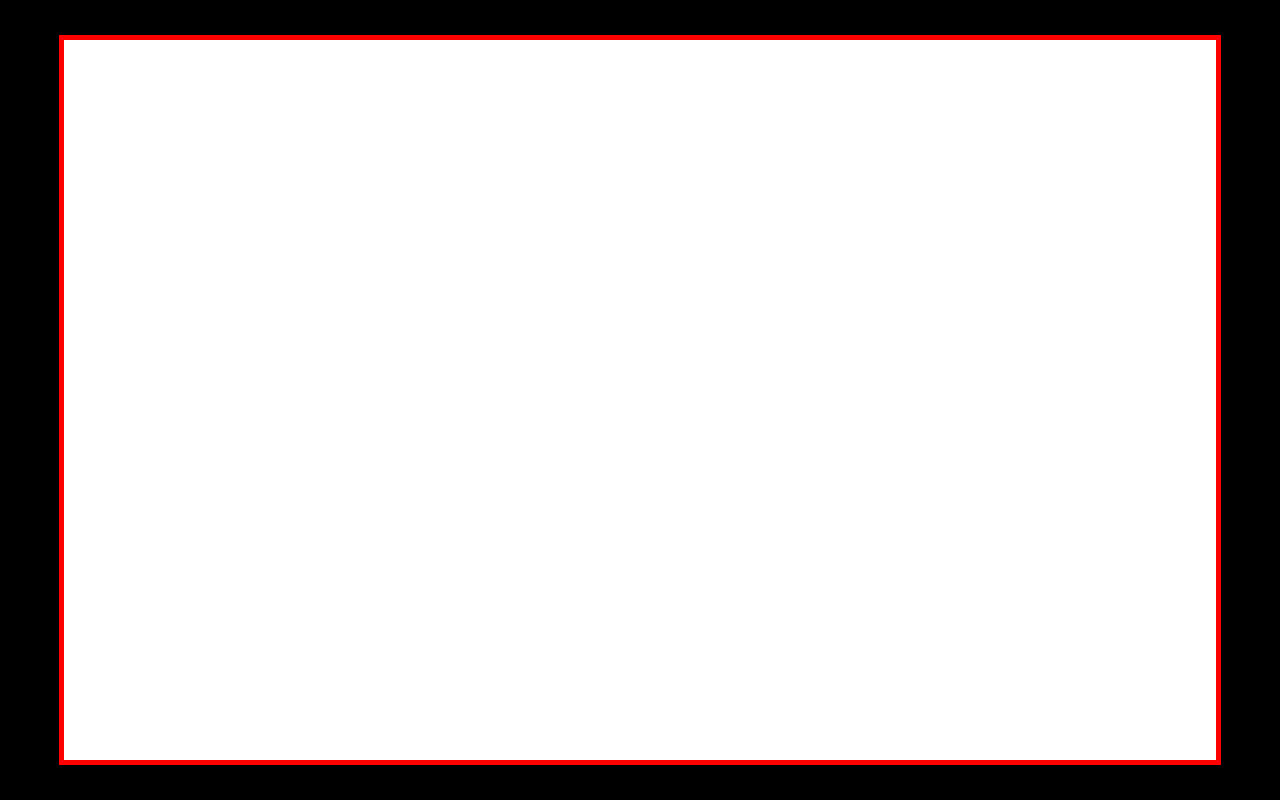
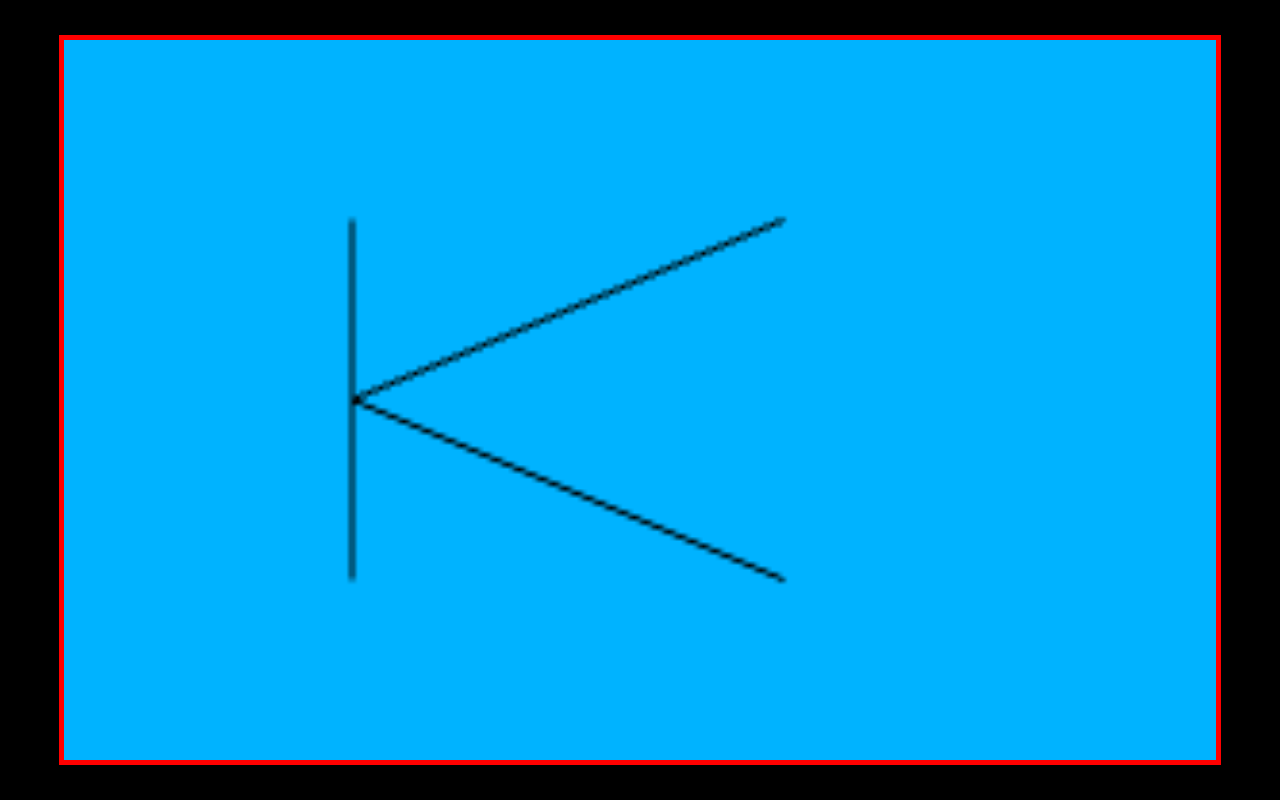
Before and after one commit to cg20241b/learning-webgl-korekorokero, a website: page index.html in a window 1280 px wide. Drawn offline with Linux system fonts and the light colour scheme.

Commit message:
make K with lines

```diff
--- a/index.html
+++ b/index.html
@@ -39,8 +39,152 @@
         }
 
         // WebGL context successfully initialized
-        gl.clearColor(255.0, 255.0, 255.0, 1.0); // Set clear color to black, fully opaque
+        gl.clearColor(0.0, 0.7, 1.0, 1.0); // Set clear color to light blue, fully opaque
         gl.clear(gl.COLOR_BUFFER_BIT); // Clear the color buffer with specified clear color
+
+        // Vertex shader program
+        const vsSource = `
+            attribute vec4 aVertexPosition;
+            void main(void) {
+                gl_Position = aVertexPosition;
+            }
+        `;
+
+        // Fragment shader program
+        const fsSource = `
+            void main(void) {
+                gl_FragColor = vec4(0.0, 0.0, 0.0, 1.0); // Black color
+            }
+        `;
+
+        // Initialize a shader program; this is where all the lighting
+        // for the vertices and so forth is established.
+        const shaderProgram = initShaderProgram(gl, vsSource, fsSource);
+
+        // Collect all the info needed to use the shader program.
+        // Look up which attribute our shader program is using
+        // for aVertexPosition and look up uniform locations.
+        const programInfo = {
+            program: shaderProgram,
+            attribLocations: {
+                vertexPosition: gl.getAttribLocation(shaderProgram, 'aVertexPosition'),
+            },
+        };
+
+        // Here's where we call the routine that builds all the
+        // objects we'll be drawing.
+        const buffers = initBuffers(gl);
+
+        // Draw the scene
+        drawScene(gl, programInfo, buffers);
+
+    // Initialize the shader program, so WebGL knows how to draw our data
+    function initShaderProgram(gl, vsSource, fsSource) {
+        const vertexShader = loadShader(gl, gl.VERTEX_SHADER, vsSource);
+        const fragmentShader = loadShader(gl, gl.FRAGMENT_SHADER, fsSource);
+
+        // Create the shader program
+        const shaderProgram = gl.createProgram();
+        gl.attachShader(shaderProgram, vertexShader);
+        gl.attachShader(shaderProgram, fragmentShader);
+        gl.linkProgram(shaderProgram);
+
+        // If creating the shader program failed, alert
+        if (!gl.getProgramParameter(shaderProgram, gl.LINK_STATUS)) {
+            console.error('Unable to initialize the shader program: ' + gl.getProgramInfoLog(shaderProgram));
+            return null;
+        }
+
+        return shaderProgram;
+    }
+
+    // Creates a shader of the given type, uploads the source and
+    // compiles it.
+    function loadShader(gl, type, source) {
+        const shader = gl.createShader(type);
+
+        // Send the source to the shader object
+        gl.shaderSource(shader, source);
+
+        // Compile the shader program
+        gl.compileShader(shader);
+
+        // See if it compiled successfully
+        if (!gl.getShaderParameter(shader, gl.COMPILE_STATUS)) {
+            console.error('An error occurred compiling the shaders: ' + gl.getShaderInfoLog(shader));
+            gl.deleteShader(shader);
+            return null;
+        }
+
+        return shader;
+    }
+
+    // Initialize the buffers we'll need. For this demo, we just
+    // have one object -- a simple two-dimensional square.
+    function initBuffers(gl) {
+        // Create a buffer for the square's positions.
+        const positionBuffer = gl.createBuffer();
+
+        // Select the positionBuffer as the one to apply buffer
+        // operations to from here out.
+        gl.bindBuffer(gl.ARRAY_BUFFER, positionBuffer);
+
+        // Now create an array of positions for the square.
+        const positions = [
+            -0.5,  0.5,
+                -0.5,  -0.5,
+            -0.5, 0,
+                0.25, 0.5,
+            -0.5, 0,
+                0.25, -0.5,
+        ];
+
+        // Now pass the list of positions into WebGL to build the
+        // shape. We do this by creating a Float32Array from the
+        // JavaScript array, then use it to fill the current buffer.
+        gl.bufferData(gl.ARRAY_BUFFER, new Float32Array(positions), gl.STATIC_DRAW);
+
+        return {
+            position: positionBuffer,
+        };
+    }
+
+    // Draw the scene.
+    function drawScene(gl, programInfo, buffers) {
+        // Clear the canvas before we start drawing on it.
+        gl.clear(gl.COLOR_BUFFER_BIT);
+
+        // Tell WebGL how to pull out the positions from the position
+        // buffer into the vertexPosition attribute.
+        {
+            const numComponents = 2;  // pull out 2 values per iteration
+            const type = gl.FLOAT;    // the data in the buffer is 32bit floats
+            const normalize = false;  // don't normalize
+            const stride = 0;         // how many bytes to get from one set of values to the next
+                                        // 0 = use type and numComponents above
+            const offset = 0;         // how many bytes inside the buffer to start from
+            gl.bindBuffer(gl.ARRAY_BUFFER, buffers.position);
+            gl.vertexAttribPointer(
+                programInfo.attribLocations.vertexPosition,
+                numComponents,
+                type,
+                normalize,
+                stride,
+                offset);
+            gl.enableVertexAttribArray(
+                programInfo.attribLocations.vertexPosition);
+        }
+
+        // Tell WebGL to use our program when drawing
+        gl.useProgram(programInfo.program);
+
+        // Draw the square
+        {
+            const offset = 0;
+            const vertexCount = 6;
+            gl.drawArrays(gl.LINES, offset, vertexCount);
+        }
+    }
     </script>
 </body>
 </html>
```
